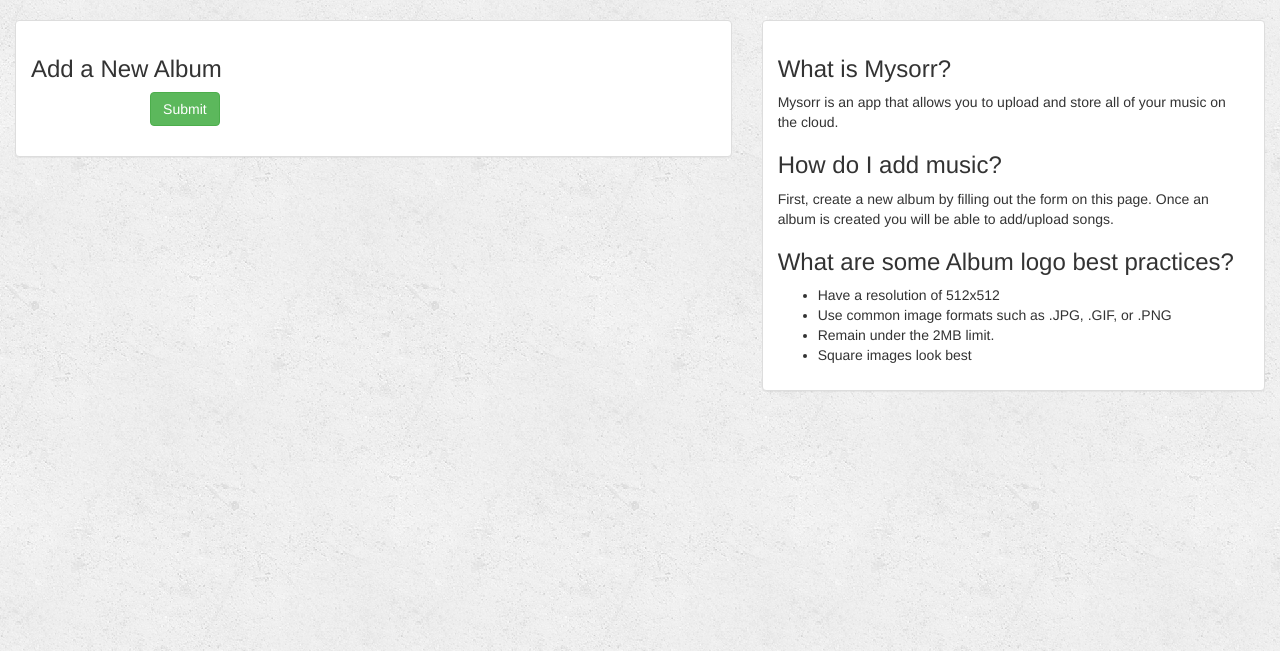
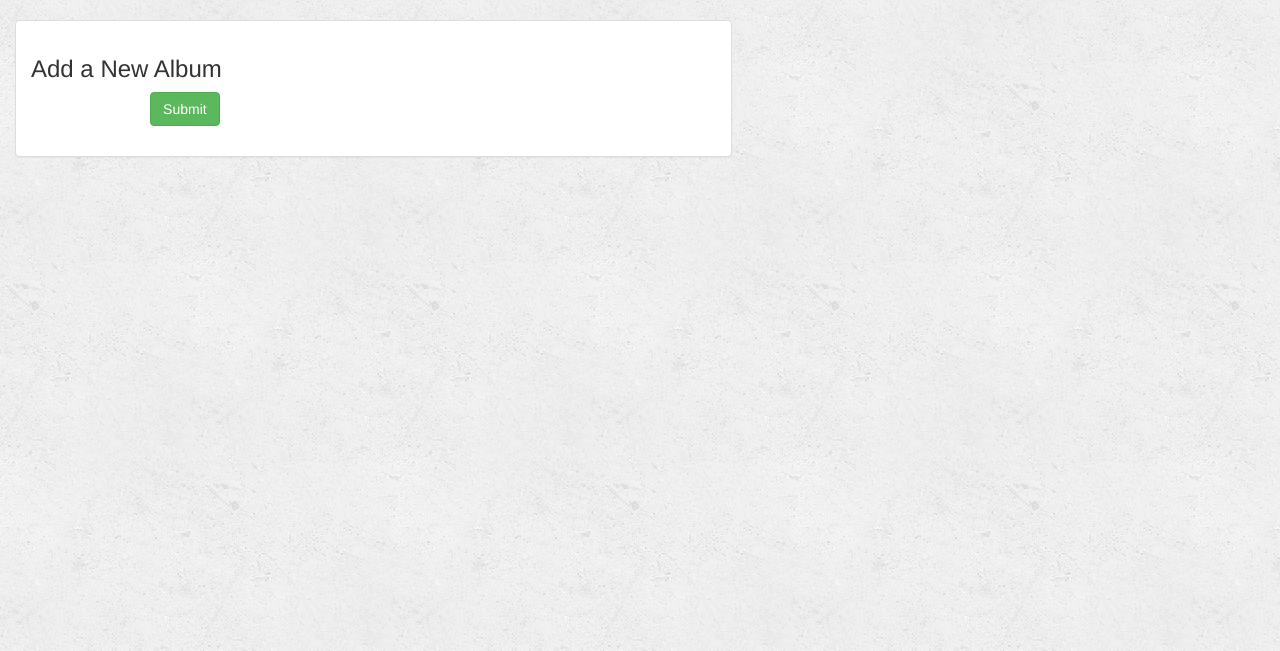
Before and after one commit to vd300/Mysorr-django-2, a Django app: template music/templates/music/create_album.html in a window 1280 px wide. Shown: the part 52-703 px from the top of the page. Run offline with Django 3.2, Linux system fonts and the light colour scheme; the template is opened without the code that fills it, so the values that code supplies are empty; some libraries are stand-ins or nearby versions.

Commit message:
reinitializing

```diff
--- a/music/templates/music/create_album.html
+++ b/music/templates/music/create_album.html
@@ -27,24 +27,6 @@
             </div>
         </div>
 
-        <div class="col-sm-12 col-md-5">
-            <div class="panel panel-default">
-                <div class="panel-body">
-                    <h3>What is Mysorr?</h3>
-                    <p>Mysorr is an app that allows you to upload and store all of your music on the cloud.</p>
-                    <h3>How do I add music?</h3>
-                    <p>First, create a new album by filling out the form on this page. Once an album is created you will be able to add/upload songs.</p>
-                    <h3>What are some Album logo best practices?</h3>
-                    <ul>
-                        <li>Have a resolution of 512x512</li>
-                        <li>Use common image formats such as .JPG, .GIF, or .PNG</li>
-                        <li>Remain under the 2MB limit.</li>
-                        <li>Square images look best</li>
-                    </ul>
-                </div>
-            </div>
-        </div>
-
     </div>
 
 </div>
```
Also changed, not shown: db.sqlite3, media/aec-rpblb002821802-2_0_CPA3gkv.jpg (added).
